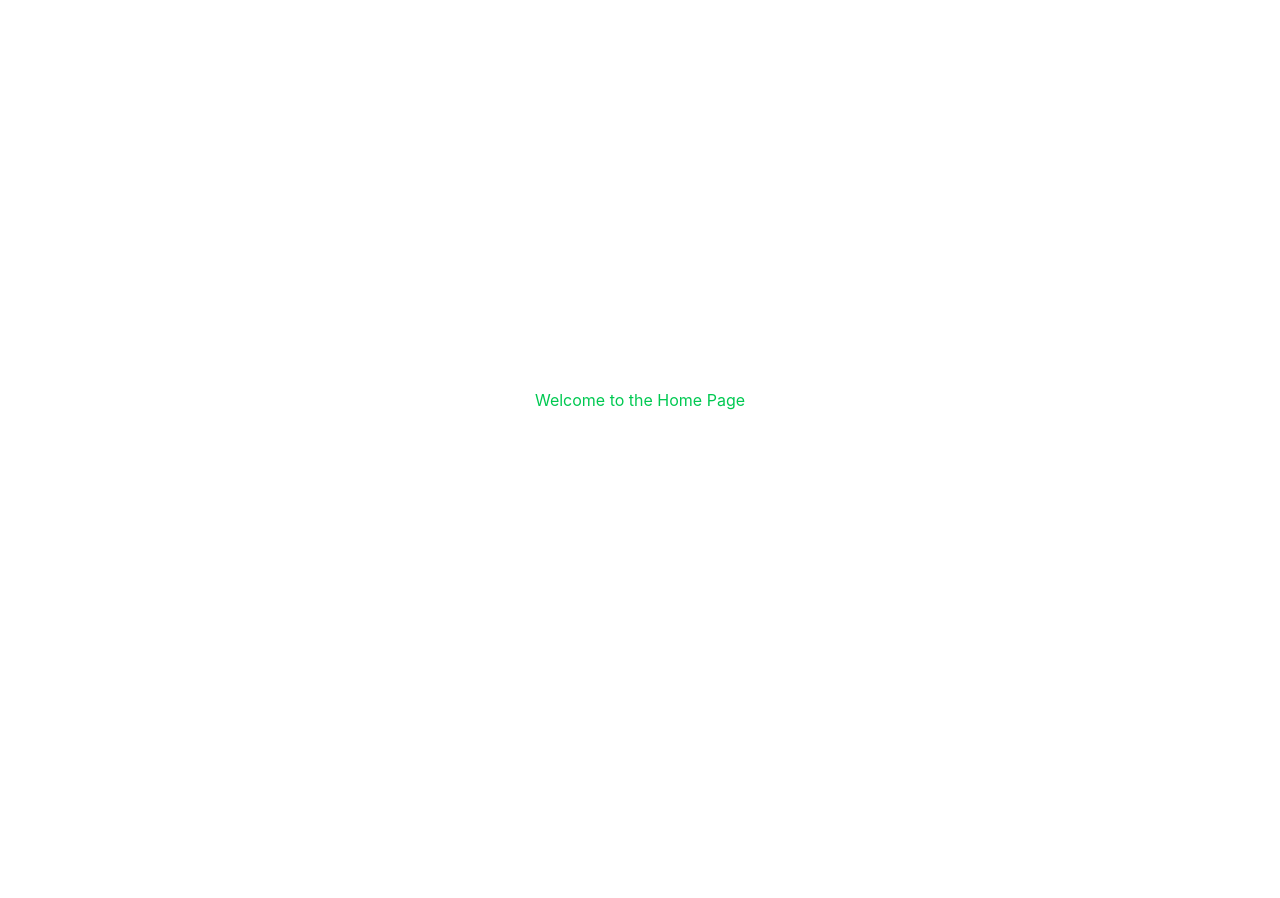
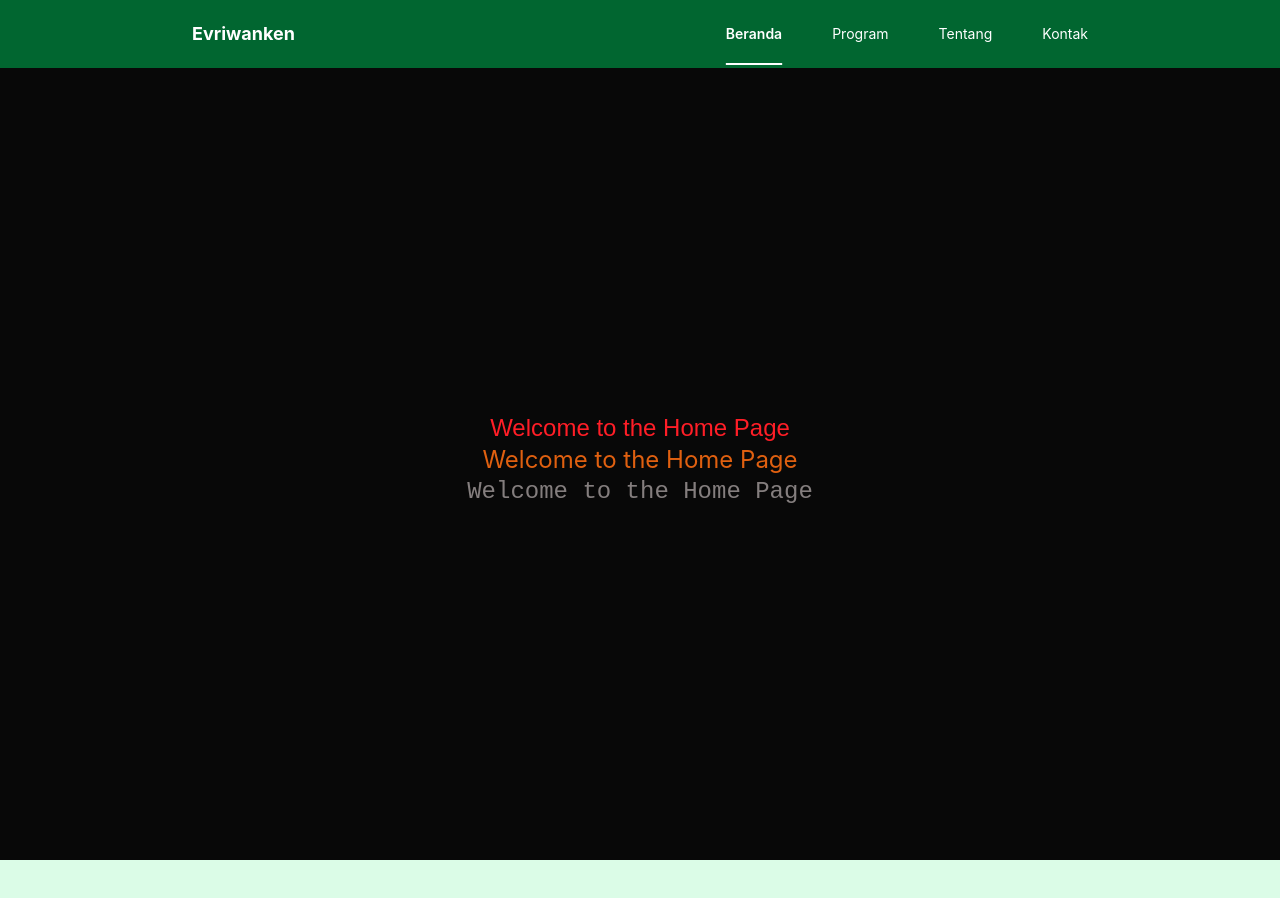
Before and after one commit to hilalmuzaki/codelines-robotika-unnes, a React (Vite) app: page / in a window 1280 px wide. Shown: the top 898 px of the page. Before the commit the page ends 800 px from the top, so only its background shows below. Built offline with nearby package versions, Linux system fonts and the light colour scheme.

Commit message:
add : navigation and other

```diff
--- a/package.json
+++ b/package.json
@@ -17,6 +17,7 @@
     "react": "^19.2.8",
     "react-dom": "^19.2.8",
     "react-router": "^8.4.0",
+    "react-router-dom": "^7.18.4",
     "tailwindcss": "^4.3.3"
   },
   "devDependencies": {
--- a/src/App.jsx
+++ b/src/App.jsx
@@ -1,13 +1,25 @@
-import { useState } from "react";
-import heroImg from "./assets/hero.png";
-import reactLogo from "./assets/react.svg";
-import viteLogo from "./assets/vite.svg";
-import "./App.css";
+import { Routes, Route } from "react-router-dom";
+import PrimaryLayout from "./layouts/PrimaryLayout";
+import ScrollToTop from "./components/ScrollToTop";
+import Home from "./pages/Home";
+import Program from "./section/Program";
+import Tentang from "./section/Tentang";
+import Kontak from "./section/Kontak";
+import NotFound from "./pages/NotFound";
 
-function App() {
-  const [count, setCount] = useState(0);
-
-  return <></>;
+export default function App() {
+  return (
+    <>
+      <ScrollToTop />
+      <Routes>
+        <Route element={<PrimaryLayout />}>
+          <Route path="/" element={<Home />} />
+          <Route path="/program" element={<Program />} />
+          <Route path="/tentang" element={<Tentang />} />
+          <Route path="/kontak" element={<Kontak />} />
+          <Route path="*" element={<NotFound />} />
+        </Route>
+      </Routes>
+    </>
+  );
 }
-
-export default App;
--- /dev/null
+++ b/src/components/ScrollToTop.jsx
@@ -0,0 +1,10 @@
+import { useEffect } from "react";
+import { useLocation } from "react-router-dom";
+
+export default function ScrollToTop() {
+  const { pathname } = useLocation();
+  useEffect(() => {
+    window.scrollTo(0, 0);
+  }, [pathname]);
+  return null;
+}
--- a/src/layouts/PrimaryLayout.jsx
+++ b/src/layouts/PrimaryLayout.jsx
@@ -0,0 +1,13 @@
+import { Outlet } from "react-router-dom";
+import PrimaryNav from "../navigations/PrimaryNav";
+
+export default function PrimaryLayout() {
+  return (
+    <div className="min-h-screen flex flex-col bg-green-100 text-black">
+      <PrimaryNav />
+      <main className="flex flex-1 flex-col pt-[60px] pb-20 gap-[36px] lg:gap-[64px]">
+        <Outlet />
+      </main>
+    </div>
+  );
+}
--- a/src/main.jsx
+++ b/src/main.jsx
@@ -1,13 +1,13 @@
 import { StrictMode } from "react";
 import { createRoot } from "react-dom/client";
+import { BrowserRouter } from "react-router-dom";
 import "./index.css";
-import { BrowserRouter } from "react-router";
-import Home from "./pages/Home.jsx";
+import App from "./App";
 
 createRoot(document.getElementById("root")).render(
   <StrictMode>
     <BrowserRouter>
-      <Home />
+      <App />
     </BrowserRouter>
   </StrictMode>,
 );
--- a/src/navigations/PrimaryNav.jsx
+++ b/src/navigations/PrimaryNav.jsx
@@ -0,0 +1,214 @@
+import { useState, useEffect, useRef } from "react";
+import { Link, NavLink } from "react-router-dom";
+
+export default function PrimaryNav() {
+  const [isOpen, setIsOpen] = useState(false);
+  const navRef = useRef(null);
+
+  // Menutup menu jika user klik di luar area navbar
+  useEffect(() => {
+    function handleClickOutside(event) {
+      if (navRef.current && !navRef.current.contains(event.target)) {
+        setIsOpen(false);
+      }
+    }
+
+    if (isOpen) {
+      document.addEventListener("click", handleClickOutside);
+    }
+
+    return () => {
+      document.removeEventListener("click", handleClickOutside);
+    };
+  }, [isOpen]);
+
+  const toggleMenu = () => {
+    setIsOpen((prev) => !prev);
+  };
+
+  const closeMenu = () => {
+    setIsOpen(false);
+  };
+
+  return (
+    <nav ref={navRef}>
+      <div className="w-full bg-green-800 text-white fixed top-0 z-[99999]">
+        <div className="flex justify-between px-4 sm:px-12 lg:px-24 xl:px-48 items-center gap-4">
+          <p className="text-lg font-bold py-3 lg:py-5">
+            <Link to="/" onClick={closeMenu}>
+              Evriwanken
+            </Link>
+          </p>
+
+          {/* Desktop Navigation */}
+          <ul className="hidden lg:flex items-center gap-[36px] xl:gap-[50px] text-sm">
+            <li className="py-5 hover:cursor-pointer hover:underline underline-offset-[24px] decoration-2 decoration-white">
+              <NavLink
+                to="/"
+                end
+                className={({ isActive }) =>
+                  isActive
+                    ? "underline underline-offset-[24px] decoration-2 decoration-white font-semibold"
+                    : ""
+                }
+              >
+                Beranda
+              </NavLink>
+            </li>
+            <li className="py-5 hover:cursor-pointer hover:underline underline-offset-[24px] decoration-2 decoration-white">
+              <NavLink
+                to="/program"
+                className={({ isActive }) =>
+                  isActive
+                    ? "underline underline-offset-[24px] decoration-2 decoration-white font-semibold"
+                    : ""
+                }
+              >
+                Program
+              </NavLink>
+            </li>
+            <li className="py-5 hover:cursor-pointer hover:underline underline-offset-[24px] decoration-2 decoration-white">
+              <NavLink
+                to="/tentang"
+                className={({ isActive }) =>
+                  isActive
+                    ? "underline underline-offset-[24px] decoration-2 decoration-white font-semibold"
+                    : ""
+                }
+              >
+                Tentang
+              </NavLink>
+            </li>
+            <li className="py-5 hover:cursor-pointer hover:underline underline-offset-[24px] decoration-2 decoration-white">
+              <NavLink
+                to="/kontak"
+                className={({ isActive }) =>
+                  isActive
+                    ? "underline underline-offset-[24px] decoration-2 decoration-white font-semibold"
+                    : ""
+                }
+              >
+                Kontak
+              </NavLink>
+            </li>
+          </ul>
+
+          {/* Mobile Hamburger Button */}
+          <div className="lg:hidden flex items-center">
+            <button
+              className="items-center flex focus:outline-none"
+              type="button"
+              id="hamburgerbutton"
+              aria-label={isOpen ? "Tutup menu" : "Buka menu navigasi"}
+              aria-controls="menumobile"
+              aria-expanded={isOpen}
+              onClick={toggleMenu}
+            >
+              {isOpen ? (
+                /* Close Icon */
+                <svg
+                  xmlns="http://www.w3.org/2000/svg"
+                  fill="none"
+                  viewBox="0 0 24 24"
+                  strokeWidth={1.5}
+                  stroke="currentColor"
+                  className="block size-6"
+                  aria-hidden="true"
+                >
+                  <path
+                    strokeLinecap="round"
+                    strokeLinejoin="round"
+                    d="M6 18 18 6M6 6l12 12"
+                  />
+                </svg>
+              ) : (
+                /* Hamburger Icon */
+                <svg
+                  xmlns="http://www.w3.org/2000/svg"
+                  fill="none"
+                  viewBox="0 0 24 24"
+                  strokeWidth={1.5}
+                  stroke="currentColor"
+                  className="block size-6"
+                  aria-hidden="true"
+                >
+                  <path
+                    strokeLinecap="round"
+                    strokeLinejoin="round"
+                    d="M3.75 9h16.5m-16.5 6.75h16.5"
+                  />
+                </svg>
+              )}
+            </button>
+          </div>
+        </div>
+
+        {/* Mobile Menu Dropdown */}
+        {isOpen && (
+          <div
+            id="menumobile"
+            className="lg:hidden transition-all duration-300 ease-in-out"
+          >
+            <div className="absolute flex flex-col w-full top-[51px] bg-green-700 text-lg z-[99998]">
+              <ul className="flex flex-col items-center text-sm">
+                <li className="w-full">
+                  <NavLink
+                    to="/"
+                    end
+                    onClick={closeMenu}
+                    className={({ isActive }) =>
+                      `flex w-full py-4 justify-center items-center hover:bg-green-800 ${
+                        isActive ? "bg-green-800 font-semibold" : ""
+                      }`
+                    }
+                  >
+                    Beranda
+                  </NavLink>
+                </li>
+                <li className="w-full">
+                  <NavLink
+                    to="/program"
+                    onClick={closeMenu}
+                    className={({ isActive }) =>
+                      `flex w-full py-4 justify-center items-center hover:bg-green-800 ${
+                        isActive ? "bg-green-800 font-semibold" : ""
+                      }`
+                    }
+                  >
+                    Program
+                  </NavLink>
+                </li>
+                <li className="w-full">
+                  <NavLink
+                    to="/tentang"
+                    onClick={closeMenu}
+                    className={({ isActive }) =>
+                      `flex w-full py-4 justify-center items-center hover:bg-green-800 ${
+                        isActive ? "bg-green-800 font-semibold" : ""
+                      }`
+                    }
+                  >
+                    Tentang
+                  </NavLink>
+                </li>
+                <li className="w-full">
+                  <NavLink
+                    to="/kontak"
+                    onClick={closeMenu}
+                    className={({ isActive }) =>
+                      `flex w-full py-4 justify-center items-center hover:bg-green-800 ${
+                        isActive ? "bg-green-800 font-semibold" : ""
+                      }`
+                    }
+                  >
+                    Kontak
+                  </NavLink>
+                </li>
+              </ul>
+            </div>
+          </div>
+        )}
+      </div>
+    </nav>
+  );
+}
--- a/src/pages/Home.jsx
+++ b/src/pages/Home.jsx
@@ -1,9 +1,12 @@
-import "tailwindcss";
 
 export default function Home() {
   return (
-    <div className="flex items-center justify-center h-screen">
-      <h1 className="text-green-500">Welcome to the Home Page</h1>
-    </div>
+    <>
+      <div className="flex flex-col items-center justify-center h-screen bg-neutral">
+        <h1 className="text-primary font-headline text-2xl">Welcome to the Home Page</h1>
+        <h1 className="text-secondary font-body text-2xl">Welcome to the Home Page</h1>
+        <h1 className="text-tertiary font-label text-2xl">Welcome to the Home Page</h1>
+      </div>
+    </>
   );
 }
--- /dev/null
+++ b/src/pages/NotFound.jsx
@@ -0,0 +1,8 @@
+export default function NotFound() {
+    return (
+        <div>
+            <h1>404 - Page Not Found</h1>
+            <p>The page you are looking for does not exist.</p>
+        </div>
+    );
+}
--- /dev/null
+++ b/src/section/Kontak.jsx
@@ -0,0 +1,8 @@
+export default function Kontak() {
+    return (
+        <div>
+            <h1>Kontak</h1>
+            <p>Ini adalah halaman Kontak.</p>
+        </div>
+    );
+}
--- /dev/null
+++ b/src/section/Program.jsx
@@ -0,0 +1,8 @@
+export default function Program() {
+    return (
+        <div>
+            <h1>Program</h1>
+            <p>Ini adalah halaman Program.</p>
+        </div>
+    );
+}
--- /dev/null
+++ b/src/section/Tentang.jsx
@@ -0,0 +1,8 @@
+export default function Tentang() {
+    return (
+        <div>
+            <h1>Tentang</h1>
+            <p>Ini adalah halaman Tentang.</p>
+        </div>
+    );
+}
```
Also changed, not shown: src/components/Navlink.jsx (deleted), 1 other file (tests, documents, lock files or other folders).
